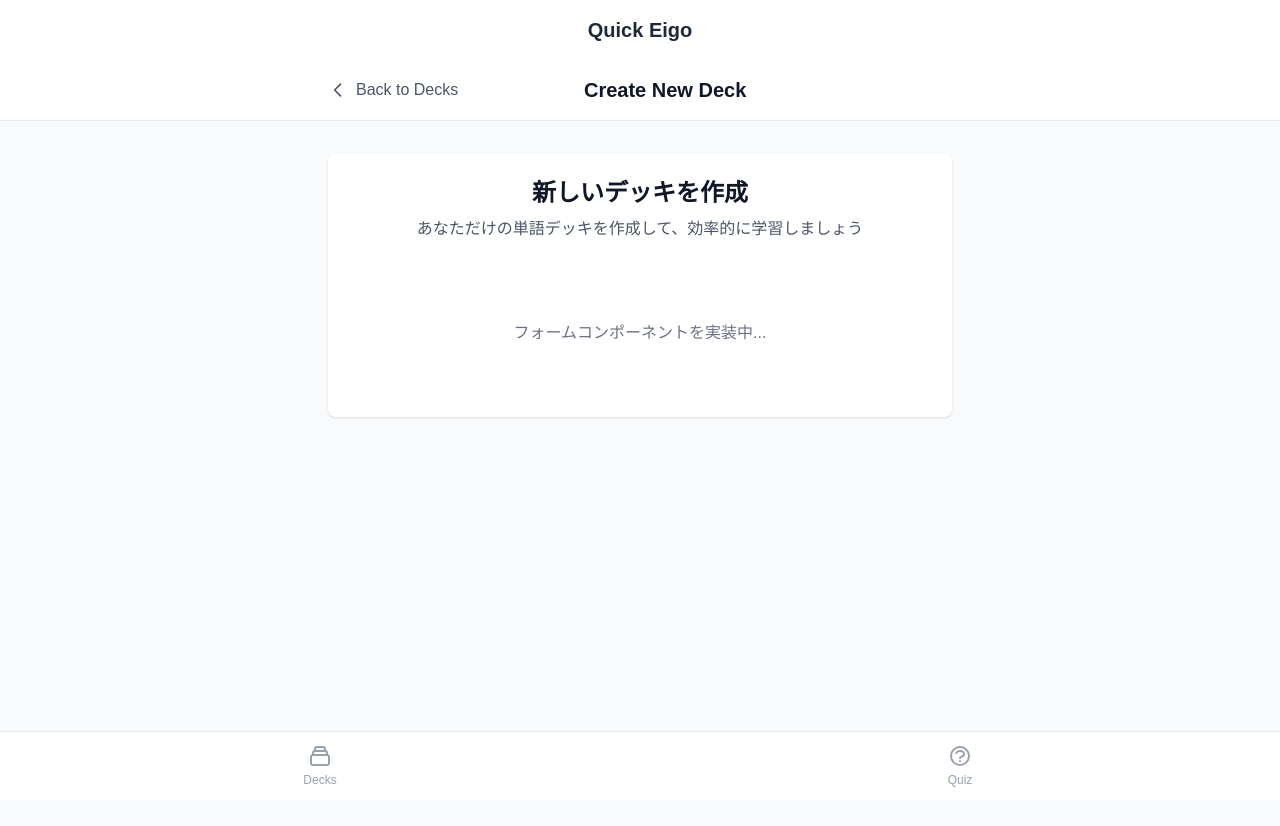
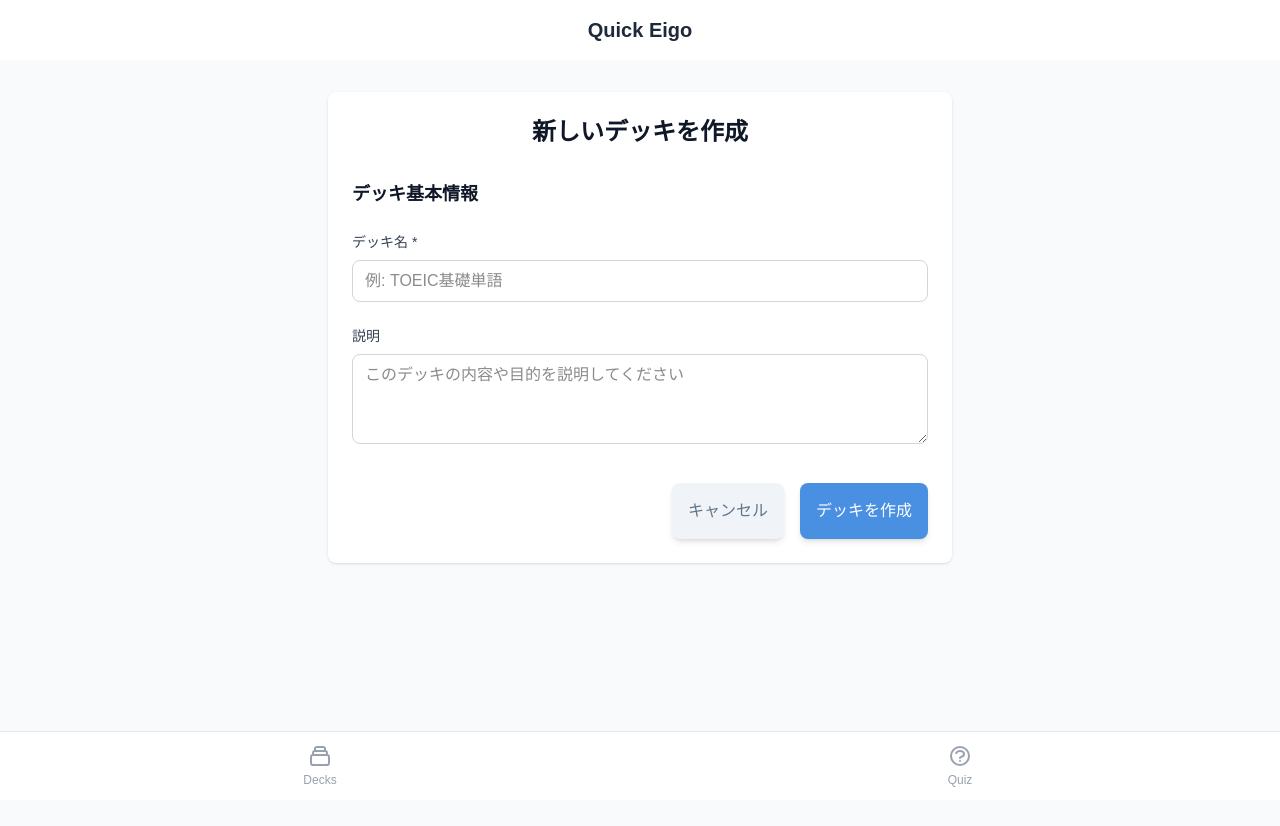
Before and after one commit to Yuji5117/quick-eigo, a Next.js app: page /decks/create in a window 1280 px wide. Shown: the top 826 px of the page. Built offline with nearby package versions, Linux system fonts and the light colour scheme.

Commit message:
デッキ作成ページを追加

```diff
--- a/src/app/decks/create/page.tsx
+++ b/src/app/decks/create/page.tsx
@@ -1,47 +1,17 @@
 'use client'
 
-import Link from 'next/link'
+import { DeckCreateForm } from '@/components/forms/DeckCreateForm'
 
 export default function DeckCreatePage() {
   return (
     <div className="min-h-screen bg-gray-50">
-      {/* Header */}
-      <div className="border-b border-gray-200 bg-white">
-        <div className="mx-auto max-w-2xl px-6 py-4">
-          <div className="flex items-center justify-between">
-            <Link href="/decks" className="flex items-center text-gray-600 hover:text-gray-900">
-              <svg className="mr-2 h-5 w-5" fill="none" stroke="currentColor" viewBox="0 0 24 24">
-                <path
-                  strokeLinecap="round"
-                  strokeLinejoin="round"
-                  strokeWidth={2}
-                  d="M15 19l-7-7 7-7"
-                />
-              </svg>
-              Back to Decks
-            </Link>
-            <h1 className="text-xl font-semibold text-gray-900">Create New Deck</h1>
-            <div className="w-20"></div> {/* Spacer for center alignment */}
-          </div>
-        </div>
-      </div>
-
-      {/* Main Content */}
       <main className="mx-auto max-w-2xl px-6 py-8">
         <div className="rounded-lg bg-white p-6 shadow-sm">
           <div className="mb-8 text-center">
             <h2 className="mb-2 text-2xl font-bold text-gray-900">新しいデッキを作成</h2>
-            <p className="text-gray-600">
-              あなただけの単語デッキを作成して、効率的に学習しましょう
-            </p>
           </div>
 
-          {/* TODO: DeckCreateForm コンポーネントをここに配置 */}
-          <div className="space-y-6">
-            <div className="py-12 text-center text-gray-500">
-              <p>フォームコンポーネントを実装中...</p>
-            </div>
-          </div>
+          <DeckCreateForm />
         </div>
       </main>
     </div>
```
